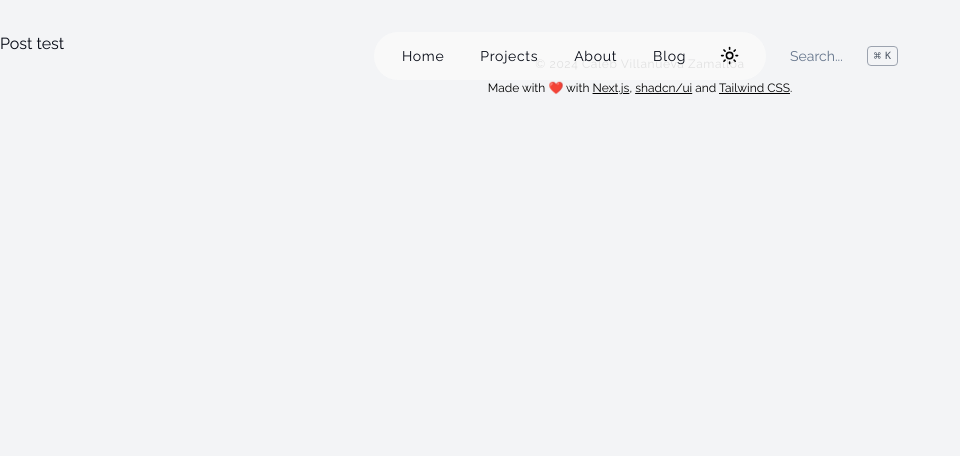
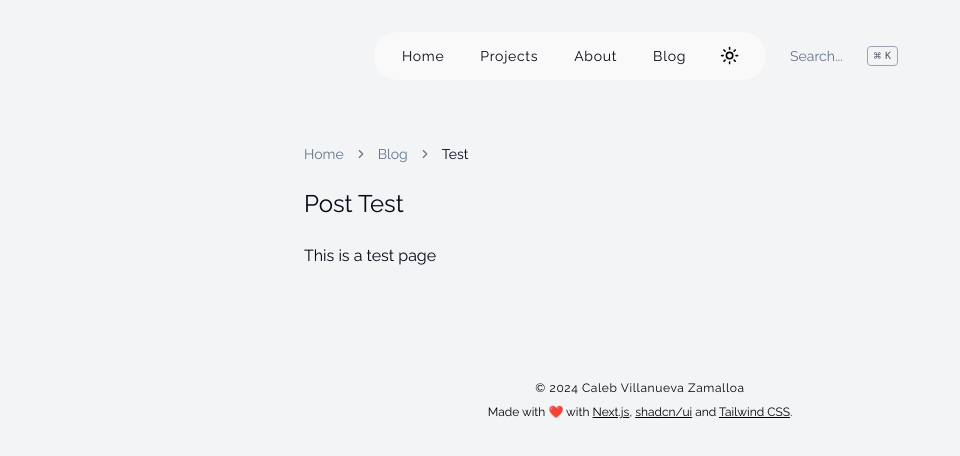
Before and after one commit to ecaleb97/ecaleb.dev, a Next.js app: page /blog/test in a window 1280 px wide. Shown: the top 456 px of the page, without its empty margins (0-960 px from the left). Built offline with nearby package versions, Linux system fonts and the light colour scheme.

Commit message:
refactor: Update blog page metadata and description

```diff
--- /dev/null
+++ b/src/app/api/og/route.tsx
@@ -0,0 +1,44 @@
+import { ImageResponse } from 'next/og';
+import { NextRequest } from 'next/server';
+
+export async function GET(req: NextRequest) {
+  const { searchParams } = req.nextUrl;
+  const postTitle = searchParams.get('title');
+
+  return new ImageResponse(
+    (
+      <div
+        style={{
+          height: '100%',
+          width: '100%',
+          display: 'flex',
+          flexDirection: 'column',
+          alignItems: 'flex-start',
+          justifyContent: 'center',
+          backgroundImage: 'url(https://ecaleb.dev/og-bg.png'
+        }}
+      >
+        <div
+          style={{
+            marginLeft: 200,
+            marginRight: 200,
+            marginBottom: 200,
+            display: 'flex',
+            fontSize: 110,
+            letterSpacing: '-0.025em',
+            fontStyle: 'normal',
+            color: 'white',
+            lineHeight: '115px',
+            whiteSpace: 'pre-wrap',
+          }}
+        >
+          {postTitle}
+        </div>
+      </div>
+    ),
+    {
+      width: 1920,
+      height: 1080,
+    }
+  );
+}
--- a/src/app/blog/[slug]/page.tsx
+++ b/src/app/blog/[slug]/page.tsx
@@ -1,7 +1,83 @@
+import { PathBlogPost } from '@/components/breadcrumb/path';
+import { SectionWrapper } from '@/components/section/section-wrapper';
+import { incrementViews } from '@/db/actions';
+import { getBlogPosts } from '@/db/blog';
+import { getBlogViews } from '@/db/queries';
+import { Metadata } from 'next';
+import { MDXRemote } from 'next-mdx-remote/rsc';
+import { notFound } from 'next/navigation';
+
+interface Props {
+  params: {
+    slug: string;
+  }
+}
+
+export async function generateMetadata({ params }: Props) {
+  const blog = getBlogPosts().find((post) => post.slug === params.slug);
+
+  if (!blog) {
+    notFound();
+  }
+
+  const {
+    title,
+    publishedAt: publishedTime,
+    summary: description,
+    image,
+  } = blog.metadata;
+
+  const ogImage = image
+    ? `https://ecaleb.dev/${image}`
+    : `https://ecaleb.dev/api/og?title=${title}`;
+
+  const metadata: Metadata = {
+    metadataBase: new URL('https://ecaleb.dev/'),
+    title: title,
+    description: description,
+    openGraph: {
+      title: `${title} | Caleb Zamalloa`,
+      description,
+      type: 'article',
+      publishedTime,
+      url: `https://ecaleb.dev/blog/${blog.slug}`,
+      images: [{ url: ogImage, alt: title }]
+    }
+  };
+
+  return metadata;
+}
+
 export default function SinglePost({ params }: { params: { slug: string } }) {
+  const blog = getBlogPosts().find((post) => post.slug === params.slug);
+  console.log(blog);
+  if (!blog) {
+    notFound();
+  }
+
+  const postName = `${blog.slug.charAt(0).toUpperCase() + blog.slug.slice(1)}`;
+
   return (
-    <main>
-      Post {params.slug}
+    <main className='flex flex-col items-center px-5'>
+      <SectionWrapper className='my-28'>
+        <PathBlogPost post={postName} />
+        <h1 className='text-2xl'>Post {blog.metadata.title}</h1>
+        <MDXRemote source={blog.content} />
+      </SectionWrapper>
+
     </main>
   );
 }
+
+async function Views({ slug }: { slug: string }) {
+  let blogViews = await getBlogViews();
+  const viewsForPost = blogViews.find((view) => view.slug === slug);
+
+  incrementViews(slug);
+
+  return (
+    <span>
+
+    </span>
+  );
+};
--- a/src/components/blog/blog-page.tsx
+++ b/src/components/blog/blog-page.tsx
@@ -1,8 +1,12 @@
 import { Path } from '@/components/breadcrumb/path';
 import { SectionHeading } from '@/components/heading/section-heading';
 import { SectionWrapper } from '@/components/section/section-wrapper';
+import { getBlogPosts } from '@/db/blog';
+import Link from 'next/link';
 
 export function Blog() {
+  const allBlogs = getBlogPosts();
+
   return (
     <SectionWrapper
       className='my-28'
@@ -11,6 +15,18 @@ export function Blog() {
       <SectionHeading>
         Blog
       </SectionHeading>
+      <ul>
+        {allBlogs.map((blog) => (
+          <li key={blog.slug}>
+            <Link
+              href={`/blog/${blog.slug}`}
+              className='text-xl hover:underline'
+            >
+              {blog.metadata.title}
+            </Link>
+          </li>
+        ))}
+      </ul>
     </SectionWrapper>
   );
 }
--- a/src/components/project/project-list.tsx
+++ b/src/components/project/project-list.tsx
@@ -1,32 +1,32 @@
 import { DefaultProjects } from '@/components/project/default-projects';
-import { ProjectItem } from '@/components/project/project-item';
-import { project1, project2 } from '@/lib/data';
-// import ecommerceDark from '@/static/images/ecommerceDark.webp';
-import ecommerceLight from '@/static/images/ecommerceLight.webp';
-import hack4good from '@/static/images/hack4good.webp';
-import { ProjectProps } from '@/types/types';
+// import { ProjectItem } from "@/components/project/project-item";
+// import { project1, project2 } from "@/lib/data";
+// // import ecommerceDark from '@/static/images/ecommerceDark.webp';
+// import ecommerceLight from "@/static/images/ecommerceLight.webp";
+// import hack4good from "@/static/images/hack4good.webp";
+// import { ProjectProps } from "@/types/types";
 
 export function ProjectList() {
-  const projectsData = [
-    {
-      title: 'Hack4Good Telefonica 2024 (Winners). 🚧',
-      description: 'Promoting tourism in Spain through a web application.',
-      tags: project1,
-      imageUrl: hack4good,
-      href: 'https://hack4good-xi.vercel.app/',
-    },
-    {
-      title: 'Ecommerce using React and Redux Toolkit. 🚧',
-      description: 'A simple ecommerce template using Tailwind CSS and React',
-      tags: project2,
-      imageUrl: ecommerceLight,
-      href: 'https://fanciful-semifreddo-854c15.netlify.app'
-    },
-  ] satisfies ProjectProps[];
+  // const projectsData = [
+  //   {
+  //     title: "Hack4Good Telefonica 2024 (Winners). 🚧",
+  //     description: "Promoting tourism in Spain through a web application.",
+  //     tags: project1,
+  //     imageUrl: hack4good,
+  //     href: "https://hack4good-xi.vercel.app/",
+  //   },
+  //   {
+  //     title: "Ecommerce using React and Redux Toolkit. 🚧",
+  //     description: "A simple ecommerce template using Tailwind CSS and React",
+  //     tags: project2,
+  //     imageUrl: ecommerceLight,
+  //     href: "https://fanciful-semifreddo-854c15.netlify.app",
+  //   },
+  // ] satisfies ProjectProps[];
 
   return (
     <>
-      <div className="grid grid-cols-1 gap-5 sm:grid-cols-2">
+      {/* <div className="grid grid-cols-1 gap-5 sm:grid-cols-2">
         {projectsData.map((project) => (
           <ProjectItem
             key={project.title}
@@ -37,7 +37,7 @@ export function ProjectList() {
             href={project.href}
           />
         ))}
-      </div>
+      </div> */}
       <DefaultProjects />
     </>
   );
--- /dev/null
+++ b/src/content/test.mdx
@@ -0,0 +1,7 @@
+---
+title: Test
+publishedAt: '2024-06-11'
+summary: 'This is a test page'
+---
+
+This is a test page
--- /dev/null
+++ b/src/db/actions.ts
@@ -0,0 +1,14 @@
+'use server';
+
+import { sql } from '@vercel/postgres';
+import { unstable_noStore as noStore } from 'next/cache';
+
+export async function incrementViews(slug: string) {
+  noStore();
+  await sql`
+    INSERT INTO blog_views (slug, count)
+    VALUES (${slug}, 1)
+    ON CONFLICT (slug)
+    DO UPDATE SET count = blog_views.count + 1
+  `;
+}
--- /dev/null
+++ b/src/db/blog.ts
@@ -0,0 +1,52 @@
+import fs from 'fs';
+import path from 'path';
+
+type Metadata = {
+  title: string;
+  publishedAt: string;
+  summary: string;
+  image?: string;
+}
+
+function parseFrontmatter(fileContent: string) {
+  let frontmatterRegex = /---\s*([\s\S]*?)\s*---/;
+  let match = frontmatterRegex.exec(fileContent);
+  let frontMatterBlock = match![1];
+  let content = fileContent.replace(frontmatterRegex, '').trim();
+  let frontmatterLines = frontMatterBlock.trim().split('\n');
+  let metadata: Partial<Metadata> = {};
+
+  frontmatterLines.forEach((line) => {
+    let [key, ...valueArr] = line.split(': ');
+    let value = valueArr.join(': ').trim();
+    value = value.replace(/^['"](.*)['"]$/, '$1');
+    metadata[key.trim() as keyof Metadata] = value;
+  });
+  return { metadata: metadata as Metadata, content };
+}
+
+function getMDXFiles(dir: string) {
+  return fs.readdirSync(dir).filter((file) => path.extname(file) === '.mdx');
+}
+
+function readMDXFile(filePath: string) {
+  let rawContent = fs.readFileSync(filePath, 'utf8');
+  return parseFrontmatter(rawContent);
+}
+
+function getMDXData(dir: string) {
+  let mdxFiles = getMDXFiles(dir);
+  return mdxFiles.map((file) => {
+    let { metadata, content } = readMDXFile(path.join(dir, file));
+    let slug = path.basename(file, path.extname(file));
+    return {
+      metadata,
+      slug,
+      content
+    };
+  });
+}
+
+export function getBlogPosts() {
+  return getMDXData(path.join(process.cwd(), './src/content'));
+}
--- /dev/null
+++ b/src/db/queries.tsx
@@ -0,0 +1,17 @@
+'use server';
+
+import { sql } from '@vercel/postgres';
+import { unstable_noStore as noStore } from 'next/cache';
+
+export async function getBlogViews() {
+  if (!process.env.POSTGRES_URL) {
+    return [];
+  }
+
+  noStore();
+  const views = await sql`
+    SELECT slug, count FROM blog_views
+  `;
+
+  return views.rows as { slug: string; count: number }[];
+}
--- a/src/lib/data.ts
+++ b/src/lib/data.ts
@@ -51,6 +51,27 @@ export const project2 = [
 ];
 
 export const projectsData: Array<GithubResultApi> = [
+  {
+    name: 'AI Chatbot',
+    description: '🤖 An AI chatbot using Next.js, TypeScript, Tailwind CSS and shadcn/ui.',
+    html_url: 'https://github.com/ecaleb97/ai-project',
+    homepage: 'https://github.com/ecaleb97/ai-project',
+    topics: ['typescript', 'nextjs', 'tailwindcss', 'shadcn/ui'],
+  },
+  {
+    name: 'Miro Clone',
+    description: '🎨 A Miro clone using Next.js, TypeScript, Tailwind CSS and shadcn/ui.',
+    html_url: 'https://github.com/ecaleb97/miro-clone',
+    homepage: 'https://github.com/ecaleb97/miro-clone',
+    topics: ['typescript', 'nextjs', 'tailwindcss', 'shadcn/ui'],
+  },
+  {
+    name: 'ecommerce dashboard',
+    description: '🛒 A ecommerce dashboard using Next.js, TypeScript, Tailwind CSS and shadcn/ui.',
+    html_url: 'https://github.com/ecaleb97/ecommerce-dashboard',
+    homepage: 'https://github.com/ecaleb97/ecommerce-dashboard',
+    topics: ['typescript', 'nextjs', 'tailwindcss', 'shadcn/ui'],
+  },
   {
     name: 'Auth Template',
     description: '🔐 A simple authentication template using Next.js, TypeScript, Tailwind CSS and Authjs.',
```
